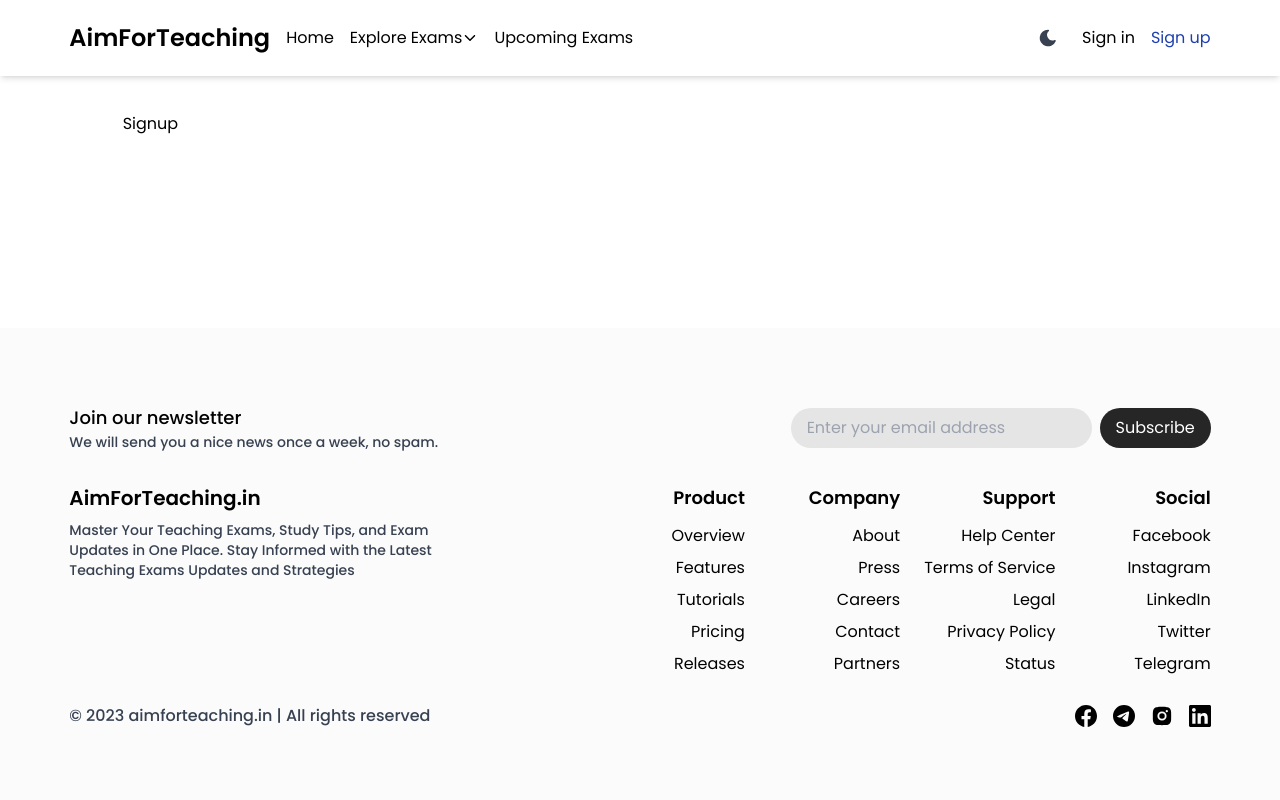
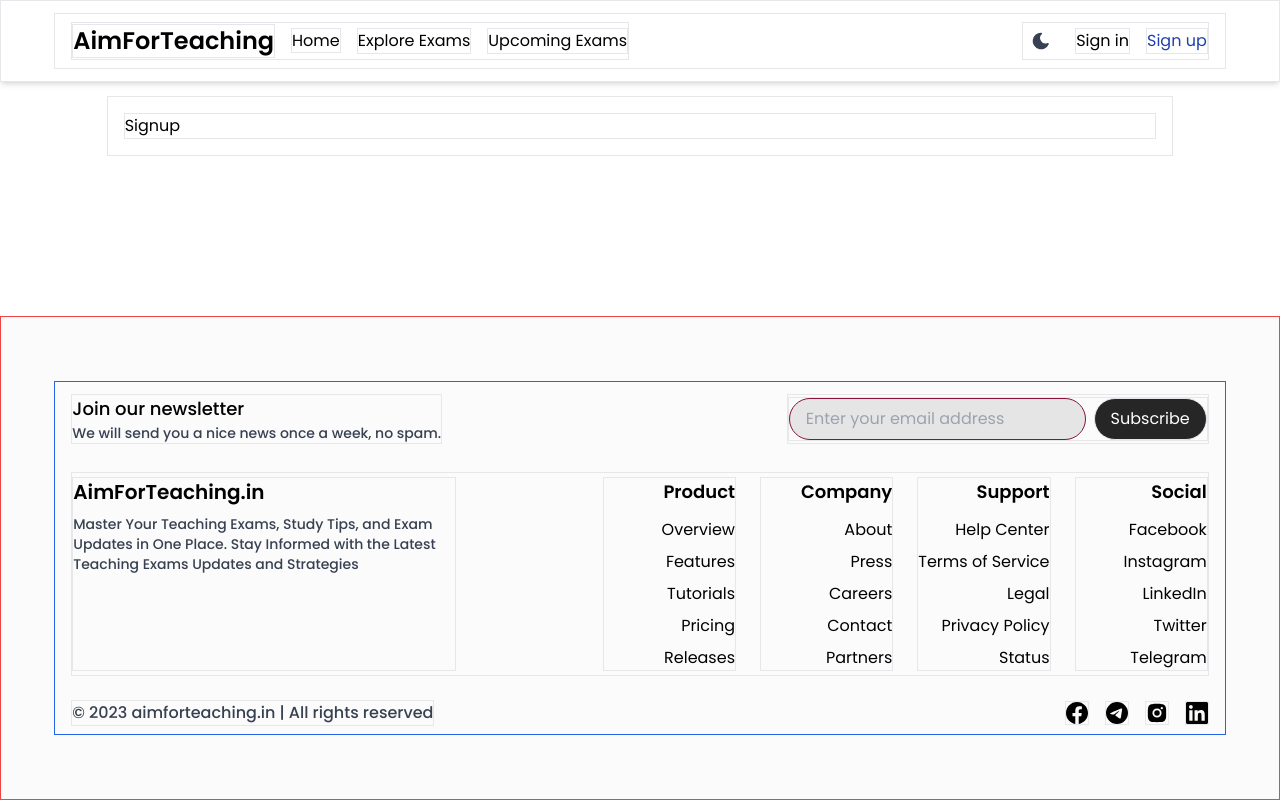
Before and after one commit to indianboat/aimforteaching, a Next.js app: page /signup in a window 1280 px wide. Built offline with nearby package versions, Linux system fonts and the light colour scheme.

Commit message:
all dropdown delete for now

```diff
--- a/src/app/components/ExploreSection.jsx
+++ b/src/app/components/ExploreSection.jsx
@@ -31,107 +31,162 @@ const ExploreSection = () => {
       examState: "Uttar Pradesh",
       logoUrl: "/logos/ctet.png",
       redirectUrl: "/exams/uptet",
-      delay:0.2
+      delay:0.1
     },
     {
       examName: "Bihar TET",
       examState: "Bihar",
       logoUrl: "/logos/ctet.png",
       redirectUrl: "/exams/bihartet",
-      delay:0.4
+      delay:0.2
     },
     {
       examName: "HTET",
       examState: "Haryana",
       logoUrl: "/logos/ctet.png",
       redirectUrl: "/exams/htet",
-      delay:0.6
+      delay:0.3
     },
     {
       examName: "REET",
       examState: "Rajasthan",
       logoUrl: "/logos/ctet.png",
       redirectUrl: "/exams/ctet",
-      delay:0.8
+      delay:0.4
     },
     {
       examName: "TNTET",
       examState: "Tamil Nadu",
       logoUrl: "/logos/ctet.png",
       redirectUrl: "/exams/tntet",
-      delay:1.0
+      delay:0.5
     },
     {
       examName: "HP TET",
       examState: "Himachal Pradesh",
       logoUrl: "/logos/ctet.png",
       redirectUrl: "/exams/hptet",
-      delay:1.2
+      delay:0.6
     },
     {
       examName: "TS TET",
       examState: "Telangana",
       logoUrl: "/logos/ctet.png",
       redirectUrl: "/exams/tstet",
-      delay:1.4
+      delay:0.7
     },
     {
       examName: "UTET",
       examState: "Uttarakhand",
       logoUrl: "/logos/ctet.png",
       redirectUrl: "/exams/utet",
-      delay:1.6
+      delay:0.8
     },
     {
       examName: "PSTET",
       examState: "Punjab",
       logoUrl: "/logos/ctet.png",
       redirectUrl: "/exams/pstet",
-      delay:1.8
+      delay:0.9
+    },
+    {
+      examName: "SUPER TET",
+      examState: "Uttar Pradesh",
+      logoUrl: "/logos/ctet.png",
+      redirectUrl: "/exams/supertet",
+      delay:0.9
     },
     {
       examName: "T TET",
       examState: "Tripura",
       logoUrl: "/logos/ctet.png",
       redirectUrl: "/exams/ttet",
-      delay:2.0
+      delay:1
     },
     {
       examName: "CG TET",
       examState: "Chhattisgarh",
       logoUrl: "/logos/ctet.png",
       redirectUrl: "/exams/cgtet",
-      delay:2.2
+      delay:1.1
     },
     {
       examName: "MPTET",
       examState: "Madhya Pradesh",
       logoUrl: "/logos/ctet.png",
       redirectUrl: "/exams/mptet",
-      delay:2.4
+      delay:1.2
     },
     {
       examName: "KARTET",
       examState: "Karnataka",
       logoUrl: "/logos/ctet.png",
       redirectUrl: "/exams/kartet",
-      delay:2.6
+      delay:1.3
     },
     {
       examName: "OSSTET",
       examState: "Odisha",
       logoUrl: "/logos/ctet.png",
       redirectUrl: "/exams/kartet",
-      delay:2.8
+      delay:1.4
     },
     {
       examName: "GTET",
       examState: "Goa",
       logoUrl: "/logos/ctet.png",
       redirectUrl: "/exams/gtet",
-      delay:3.0
+      delay:1.5
     },
-
+    {
+      examName: "KVS",
+      examState: "Delhi",
+      logoUrl: "/logos/ctet.png",
+      redirectUrl: "/exams/kvs",
+      delay:1.6
+    },
+    {
+      examName: "NVS",
+      examState: "Delhi",
+      logoUrl: "/logos/ctet.png",
+      redirectUrl: "/exams/nvs",
+      delay:1.7
+    },
+    {
+      examName: "AWES",
+      examState: "Delhi",
+      logoUrl: "/logos/ctet.png",
+      redirectUrl: "/exams/awes",
+      delay:1.8
+    },
+    {
+      examName: "NDMC",
+      examState: "Delhi",
+      logoUrl: "/logos/ctet.png",
+      redirectUrl: "/exams/ndmc",
+      delay:1.9
+    },
+    {
+      examName: "SDMC",
+      examState: "Delhi",
+      logoUrl: "/logos/ctet.png",
+      redirectUrl: "/exams/sdmc",
+      delay:2.0
+    },
+    {
+      examName: "EMRS",
+      examState: "India",
+      logoUrl: "/logos/ctet.png",
+      redirectUrl: "/exams/emrs",
+      delay:2.1
+    },
+    {
+      examName: "B.Ed Entrance",
+      examState: "Delhi",
+      logoUrl: "/logos/ctet.png",
+      redirectUrl: "/exams/bedexam",
+      delay:2.2
+    },
   ];
 
   return (
@@ -162,8 +217,8 @@ const ExploreSection = () => {
                 }}
                 transition={{ duration: 0.6, delay:exam.delay }}
                 className="border-2 flex flex-col items-center px-2 py-4 gap-x-4 gap-y-1 shadow rounded-xl  hover:shadow-lg hover:border-rose-700 dark:hover:bg-neutral-950 hover:text-rose-700">
-                <h1 className="border text-lg text-center font-extrabold">{exam.examName}</h1>
-                  <p title={exam.examState} className="text-gray-500 lg:w-[100px] md:w-fit w-fit truncate ... text-sm text-center dark:text-white border">{exam.examState}
+                <h1 className="border text-lg text-center font-extrabold">{exam?.examName}</h1>
+                  <p title={exam?.examState} className="text-gray-500 lg:w-[100px] md:w-fit w-fit truncate ... text-sm text-center dark:text-white border">{exam?.examState}
                   </p>
                 </motion.div>
               </Link>
--- a/src/app/components/MegaMenuDropdown.jsx
+++ /dev/null
@@ -1,54 +0,0 @@
-"use client";
-
-import { AnimatePresence, motion } from "framer-motion";
-import { IoIosArrowUp, IoIosArrowDown } from "react-icons/io";
-import { CgClose } from "react-icons/cg";
-
-function MegaMenuDropdown({ index, dropdownIndex, toggleDropdown, nav, data }) {
-
-  const isOpen = index === dropdownIndex;
-
-  return (
-    <>
-      <div className="relative">
-        <div
-          onClick={() => toggleDropdown(index)}
-          className="select-none border flex items-center cursor-pointer"
-        >
-          {nav}{" "}
-          {isOpen ? (
-            <IoIosArrowUp />
-          ) : (
-            <IoIosArrowDown />
-          )}
-        </div>
-      </div>
-
-
-      <AnimatePresence>
-        {isOpen && (
-          <motion.div
-            // initial={{ opacity: 0, y: -10 }}
-            // animate={{ opacity: 1, y: 0 }}
-            // exit={{ opacity: 0, y: -10 }}
-            initial={{ y : "-220%" }}
-            animate={{ y : "202%" }}
-            exit={{ y : "-220%" }}
-
-            transition={{ duration: 0.3, type : "spring" , damping:25, stiffness:700 }}
-            className="container shadow md:w-11/12 sm:w-full w-full mx-auto z-0 left-0 right-0 absolute border bg-red-500"
-          >
-            <div className="flex float-right border justify-end px-4">
-              <button onClick={() => toggleDropdown(index)}>
-                <CgClose size={20} />
-              </button>
-            </div>
-            {data}
-          </motion.div>
-        )}
-      </AnimatePresence>
-    </>
-  );
-}
-
-export default MegaMenuDropdown;
--- a/src/app/components/Navbar.jsx
+++ b/src/app/components/Navbar.jsx
@@ -6,26 +6,34 @@ import { HiMiniBars3 } from "react-icons/hi2";
 import { CgClose } from "react-icons/cg";
 import { useEffect, useState } from "react";
 import { usePathname } from "next/navigation";
-import { HiOutlineDotsVertical } from "react-icons/hi";
-
 import { motion, AnimatePresence } from "framer-motion";
-import MegaMenuDropdown from "./MegaMenuDropdown";
 import CollapseButton from "./CollapseButton";
 
 const Navbar = () => {
-  const [isOpen, setIsOpen] = useState(false);
+
+  const [isDrawerOpen, setDrawerOpen] = useState(false);
 
   const drawerHandler = () => {
-    setIsOpen(!isOpen);
+    setDrawerOpen(!isDrawerOpen);
   };
 
   useEffect(() => {
-    if (isOpen) {
+    const handleEscKey = (event) => {
+      if (isDrawerOpen) {
+        if (event.key == "Escape") {
+          setDrawerOpen(false);
+        }
+      }
+    };
+
+    if (isDrawerOpen) {
       document.body.style.setProperty("overflow", "hidden");
+      document.addEventListener("keydown", handleEscKey);
     } else {
       document.body.style.removeProperty("overflow");
+      document.removeEventListener("keydown", handleEscKey);
     }
-  }, [isOpen]);
+  }, [isDrawerOpen]);
 
   const container = {
     hidden: { opacity: 0 },
@@ -43,72 +51,26 @@ const Navbar = () => {
     show: { y: "0", opacity: 1 },
   };
 
-  //mega menu dropdown
-  const [dropdownIndex, setDropdownIndex] = useState(-1);
-
-  const toggleDropdown = (index) => {
-    if (index === dropdownIndex) {
-      setDropdownIndex(-1);
-    } else {
-      setDropdownIndex(index);
-    }
-  };
-
   const handleLinkClick = () => {
-    if (isOpen) {
+    if (isDrawerOpen) {
       drawerHandler();
     }
   };
 
-  const handleMegaMenuClick = () => {
-    setDropdownIndex(-1);
-  };
-
-  // dropdown for login & signup
-
-  // const [isMenuOpen, setIsMenuOpen] = useState(false);
-
-  // const toggleMenuDropdown = () => {
-  //   setIsMenuOpen(!isMenuOpen);
-  // };
-
-  // const closeDropdownOnResize = () => {
-  //   if (window.matchMedia("(max-width: 768px)").matches) {
-  //     setIsMenuOpen(false);
-  //   }
-  //   if (window.matchMedia("(min-width: 1024px)").matches) {
-  //     setIsMenuOpen(false);
-  //   }
-  // };
-
-  // useEffect(() => {
-  //   const handleResize = () => {
-  //     closeDropdownOnResize();
-  //   };
-
-  //   window.addEventListener("resize", handleResize);
-
-  //   return () => {
-  //     window.removeEventListener("resize", handleResize);
-  //   };
-  // }, []);
-
   return (
     <>
-
       <nav className="fixed w-full border py-3 z-50 top-0 backdrop-saturate-[80%] backdrop-blur-sm bg-white/70 dark:bg-[#121212]/70 shadow-md">
         <div className="container md:w-11/12 sm:w-full w-full mx-auto lg:px-4 md:px-3 sm:px-2 px-2 py-2 border flex justify-between">
           <div className="flex md:w-auto sm:w-full w-full items-center md:justify-center sm:justify-between justify-between border gap-x-4">
             <button
               onClick={drawerHandler}
               className="lg:hidden md:hidden sm:flex flex p-2 rounded-full hover:bg-gray-100 hover:dark:bg-[#4B5563] transition-colors"
-              aria-labelledby="themeicon"
+              aria-labelledby="drawer-icon"
             >
               <HiMiniBars3 size={22} />
             </button>
             <Link
               href="/"
-              onClick={handleMegaMenuClick}
               className="flex font-semibold lg:text-2xl md:text-xl sm:text-xl text-md border"
             >
               AimForTeaching
@@ -117,8 +79,9 @@ const Navbar = () => {
               <ThemeComponent />
             </div>
             <div className="lg:flex md:flex sm:hidden hidden items-center justify-center gap-x-4">
+              <ul className="flex flex-row justify-center items-center gap-x-4">
+                <li>
                   <Link
-                onClick={handleMegaMenuClick}
                     href="/"
                     className={`text-md border hover:text-blue-900 dark:hover:text-orange-700 ${
                       usePathname() == "/"
@@ -128,17 +91,23 @@ const Navbar = () => {
                   >
                     Home
                   </Link>
+                </li>
 
-              <MegaMenuDropdown
-                nav="Explore Exams"
-                index={0}
-                dropdownIndex={dropdownIndex}
-                toggleDropdown={toggleDropdown}
-                data={"Hello world"}
-              />
+                <li>
+                  <Link
+                    href="/"
+                    className={`flex text-md border hover:text-blue-900 dark:hover:text-orange-700 ${
+                      usePathname() == "/exams/upcomingexams"
+                        ? "text-blue-800 dark:text-orange-500"
+                        : "text-inherit"
+                    } `}
+                  >
+                    Explore Exams
+                  </Link>
+                </li>
 
+                <li>
                   <Link
-                onClick={handleMegaMenuClick}
                     href="/exams/upcomingexams"
                     className={`lg:flex md:hidden sm:hidden hidden text-md border hover:text-blue-900 dark:hover:text-orange-700 ${
                       usePathname() == "/exams/upcomingexams"
@@ -148,13 +117,14 @@ const Navbar = () => {
                   >
                     Upcoming Exams
                   </Link>
+                </li>
+              </ul>
             </div>
           </div>
 
           <div className="lg:flex md:flex sm:hidden hidden items-center justify-center gap-x-4 border">
             <ThemeComponent />
             <Link
-              onClick={handleMegaMenuClick}
               href="/login"
               className={`text-md border hover:text-blue-900 dark:hover:text-orange-700 ${
                 usePathname() == "/login"
@@ -182,7 +152,7 @@ const Navbar = () => {
 
       <div
         className={`${
-          isOpen
+          isDrawerOpen
             ? "z-40 absolute h-full top-[72.5px] w-full inset-0 transition-opacity"
             : "hidden"
         }`}
@@ -190,27 +160,8 @@ const Navbar = () => {
         <div
           onClick={drawerHandler}
           className={`${
-            isOpen
+            isDrawerOpen
               ? "inset-0 fixed w-full top-[72.5px] h-full bg-black opacity-25"
-              : "hidden"
-          }`}
-        ></div>
-      </div>
-
-      {/* dropdown overlay */}
-
-      <div
-        className={`${
-          dropdownIndex > -1
-            ? "z-10 absolute lg:flex md:flex sm:hidden hidden h-full w-full top-[72.5px] inset-0 transition-opacity"
-            : "hidden"
-        }`}
-      >
-        <div
-          onClick={toggleDropdown}
-          className={`${
-            dropdownIndex > -1
-              ? "lg:flex md:flex sm:hidden hidden inset-0 fixed top-[72.5px] w-full h-full bg-black opacity-25"
               : "hidden"
           }`}
         ></div>
@@ -218,7 +169,7 @@ const Navbar = () => {
 
       {/* SIDE DRAWER */}
       <AnimatePresence>
-        {isOpen && (
+        {isDrawerOpen && (
           <motion.div
             className="z-50 fixed left-0 w-64 h-full bg-white overflow-y-auto dark:bg-gray-800 shadow-md p-4 transform"
             variants={{
@@ -270,7 +221,7 @@ const Navbar = () => {
                 transition={{ delay: 0.2 }}
                 className="flex w-full"
               >
-                <CollapseButton/>
+                <CollapseButton />
               </motion.div>
 
               <motion.div
@@ -287,7 +238,6 @@ const Navbar = () => {
                 </Link>
               </motion.div>
 
-
               <motion.div
                 variants={item}
                 transition={{ delay: 0.4 }}
@@ -301,7 +251,6 @@ const Navbar = () => {
                   Job Alert
                 </Link>
               </motion.div>
-
 
               <motion.div
                 variants={item}
@@ -355,11 +304,9 @@ const Navbar = () => {
                   className="border px-4 py-1 hover:bg-slate-200 transition-colors hover:dark:bg-slate-700 rounded-lg w-full"
                   onClick={handleLinkClick}
                 >
-                  Recorded Videos
+                  Learn through videos
                 </Link>
               </motion.div>
-
-
             </motion.div>
 
             <motion.div
--- a/src/app/components/ThemeComponent.jsx
+++ b/src/app/components/ThemeComponent.jsx
@@ -17,6 +17,7 @@ const ThemeComponent = () => {
       <button
         className="hover:bg-gray-100 p-2 rounded-full transition-colors hover:dark:bg-[#4B5563]"
         onClick={() => setTheme(resolvedTheme === "dark" ? "light" : "dark")}
+        aria-labelledby="theme-icon"
       >
         {resolvedTheme === "dark" ? (
           <TbSunLow size={20} className="text-gray-300" />
--- a/src/app/globals.css
+++ b/src/app/globals.css
@@ -17,9 +17,9 @@ body{
   margin-top: auto;
 }
 
-.border{
+/* .border{
   border: 0;
-}
+} */
 
 [class='dark'] body {
   background-color: #111314;
```
Also changed, not shown: src/app/components/CollapseButton.jsx (+42 -41 lines). Lines whose indentation alone changed are shown as unchanged.
